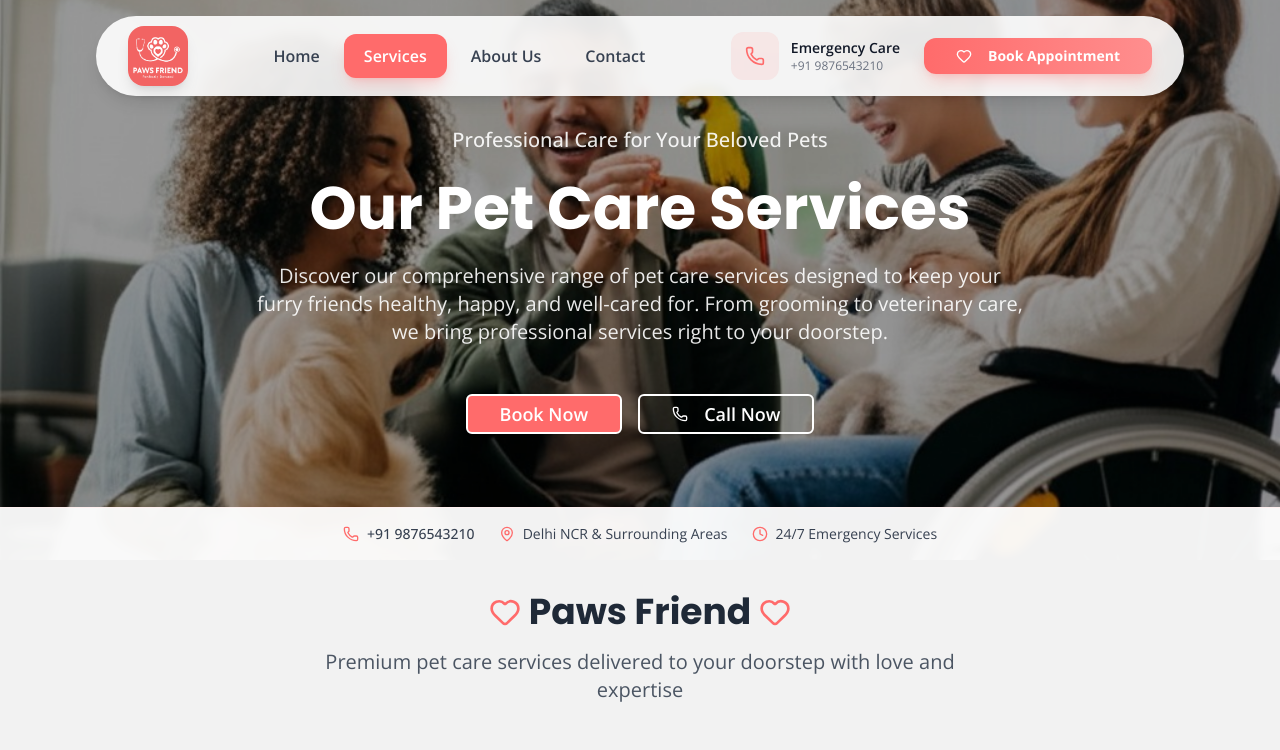
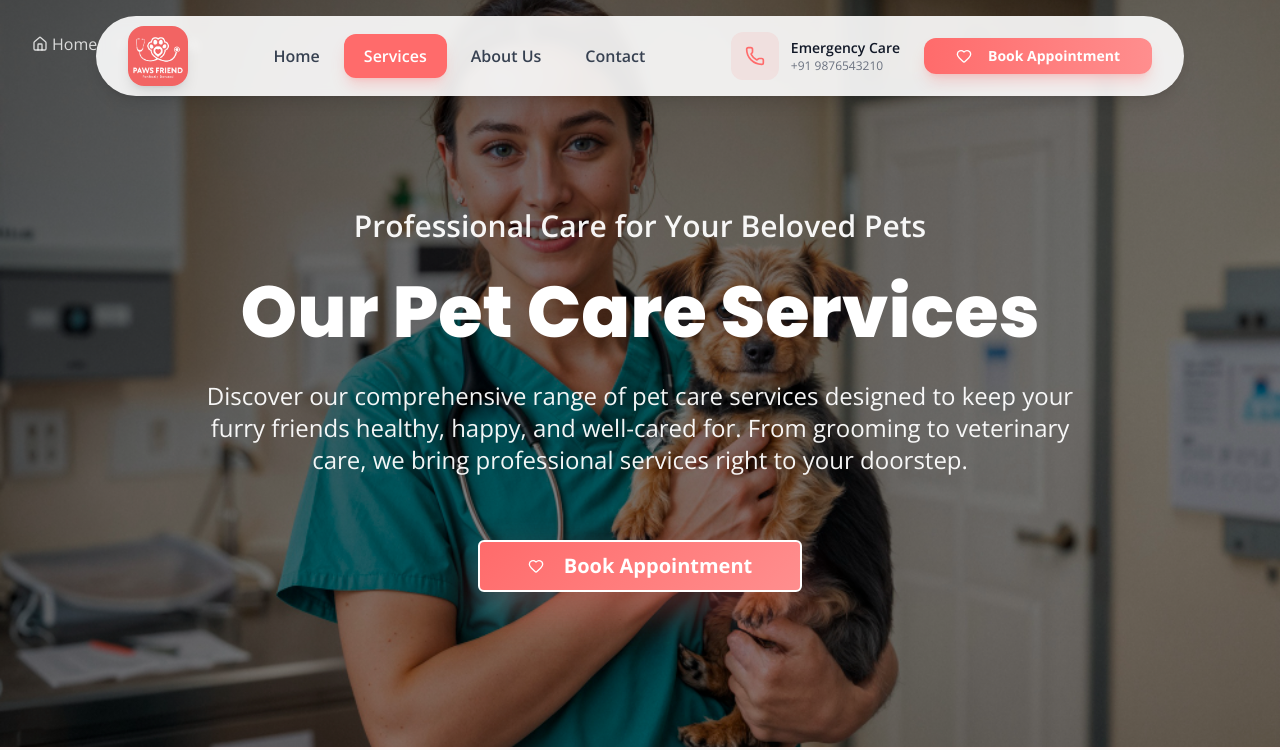
Before and after one commit to desirediv0/paws-friend, a Next.js app: page /services in a window 1280 px wide. Shown: the top 750 px of the page. Built offline with nearby package versions, Linux system fonts and the light colour scheme.

Commit message:
Refactor About, Contact, and Services pages to integrate HeroBanner component, update background images, and enhance layout with breadcrumbs for improved navigation and user experience.

```diff
--- a/src/app/about/page.js
+++ b/src/app/about/page.js
@@ -10,7 +10,8 @@ export default function AboutPage() {
         title="About Paws Friend"
         subtitle="Your Trusted Pet Care Partner"
         description="Welcome to our pet care sanctuary, where passion meets expertise. We specialize in training, grooming, walking, boarding, and veterinary services with a team of dedicated professionals."
-        backgroundImage="/happy-pets-vet.jpg"
+        backgroundImage="/veterinarian-retriever.jpg"
+        breadcrumbs={["About"]}
       />
 
       {/* Mission, Vision, Values Section */}
--- a/src/app/contact/page.js
+++ b/src/app/contact/page.js
@@ -1,52 +1,11 @@
 "use client";
 
-import { useState } from "react";
-import Header from "@/components/Header";
-import Footer from "@/components/Footer";
 import { motion } from "framer-motion";
-import { Phone, Mail, MapPin, Clock, Send, MessageSquare } from "lucide-react";
+import { Phone, Mail, MapPin, Clock } from "lucide-react";
 import AppointmentForm from "@/components/AppointmentForm";
+import HeroBanner from "@/components/hero-banner";
 
 export default function ContactPage() {
-  const [formData, setFormData] = useState({
-    name: "",
-    email: "",
-    phone: "",
-    subject: "",
-    message: "",
-  });
-
-  const [isSubmitting, setIsSubmitting] = useState(false);
-
-  const handleInputChange = (e) => {
-    const { name, value } = e.target;
-    setFormData((prev) => ({
-      ...prev,
-      [name]: value,
-    }));
-  };
-
-  const handleSubmit = async (e) => {
-    e.preventDefault();
-    setIsSubmitting(true);
-
-    // TODO: Integrate with email service (EmailJS, server API, etc.)
-    console.log("Form submitted:", formData);
-
-    // Simulate API call
-    setTimeout(() => {
-      alert("Thank you for your message! We'll get back to you soon.");
-      setFormData({
-        name: "",
-        email: "",
-        phone: "",
-        subject: "",
-        message: "",
-      });
-      setIsSubmitting(false);
-    }, 1000);
-  };
-
   const contactInfo = [
     {
       icon: Phone,
@@ -80,28 +39,13 @@ export default function ContactPage() {
 
   return (
     <main className="min-h-screen">
-      <Header />
-
-      {/* Hero Section */}
-      <section className="pt-32 pb-20 bg-gradient-to-br from-softPink to-white">
-        <div className="max-w-7xl mx-auto px-4 sm:px-6 lg:px-8">
-          <motion.div
-            initial={{ opacity: 0, y: 30 }}
-            animate={{ opacity: 1, y: 0 }}
-            transition={{ duration: 0.6 }}
-            className="text-center"
-          >
-            <h1 className="text-5xl md:text-6xl font-bold text-gray-900 mb-6">
-              Get in <span className="text-coral">Touch</span>
-            </h1>
-            <p className="text-xl text-gray-600 max-w-3xl mx-auto leading-relaxed">
-              Have questions about our services? Need to schedule an
-              appointment? We&apos;re here to help! Reach out to us and
-              we&apos;ll get back to you as soon as possible.
-            </p>
-          </motion.div>
-        </div>
-      </section>
+      <HeroBanner
+        title="Contact Us"
+        subtitle="Get in Touch with Paws Friend"
+        description="We're here to help you and your furry friends. Contact us for any queries or book an appointment today."
+        backgroundImage="/contact-hero-pets.jpg"
+        breadcrumbs={["Contact"]}
+      />
 
       {/* Contact Information */}
       <section className="py-20 bg-white">
@@ -253,8 +197,6 @@ export default function ContactPage() {
           </div>
         </div>
       </section>
-
-      <Footer />
     </main>
   );
 }
--- a/src/app/services/page.js
+++ b/src/app/services/page.js
@@ -8,16 +8,8 @@ export default function ServicesPage() {
         title="Our Pet Care Services"
         subtitle="Professional Care for Your Beloved Pets"
         description="Discover our comprehensive range of pet care services designed to keep your furry friends healthy, happy, and well-cared for. From grooming to veterinary care, we bring professional services right to your doorstep."
-        buttonText="View All Services"
-        buttonLink="#services"
-        backgroundImage="/contact-hero-pets.jpg"
-        showStats={true}
-        stats={[
-          { number: "500+", label: "Happy Pets" },
-          { number: "8", label: "Services" },
-          { number: "24/7", label: "Support" },
-          { number: "100%", label: "Satisfaction" },
-        ]}
+        backgroundImage="/veterinarian-retriever.jpg"
+        breadcrumbs={["Services"]}
       />
 
       <div id="services">
--- a/src/components/hero-banner.jsx
+++ b/src/components/hero-banner.jsx
@@ -1,89 +1,112 @@
 "use client";
 
+import { useState } from "react";
 import { Button } from "@/components/ui/button";
-import { Phone, MapPin, Clock } from "lucide-react";
+import { Heart, Home, ChevronRight } from "lucide-react";
 import Image from "next/image";
+import AppointmentModal from "./appointment-modal";
 
 export default function HeroBanner({
   title,
   subtitle,
   description,
-  backgroundImage = "/happy-pets-owner.png",
+  backgroundImage = "/veterinarian-retriever.jpg",
   showContactInfo = true,
-  ctaText = "Book Now",
-  ctaAction,
+  ctaText = "Book Appointment",
+  breadcrumbs = [],
 }) {
+  const [isModalOpen, setIsModalOpen] = useState(false);
+
+  const handleBookNow = () => {
+    setIsModalOpen(true);
+  };
+
   return (
-    <div
-      className="relative min-h-[70vh] flex items-center justify-center overflow-hidden"
-      style={{ backgroundColor: "#F2F2F2" }}
-    >
-      {/* Background Image with Overlay */}
+    <>
+      <div className="relative min-h-screen flex items-center justify-center overflow-hidden">
+        {/* Background Image */}
         <div className="absolute inset-0">
           <Image
-          src={backgroundImage || "/placeholder.svg"}
+            src={backgroundImage}
             alt="Pet care background"
             fill
             className="object-cover"
             priority
           />
-        <div className="absolute inset-0 bg-black/40"></div>
+
+          {/* Simple Gradient Overlay */}
+          <div className="absolute inset-0 bg-gradient-to-br from-black/60 to-black/40"></div>
         </div>
 
-      {/* Content */}
+        {/* Breadcrumbs */}
+        <div className="absolute top-8 left-0 right-0 z-20">
+          <div className="max-w-7xl mx-auto px-4 sm:px-6 lg:px-8">
+            <nav className="flex items-center space-x-2 text-white/80">
+              <a
+                href="/"
+                className="flex items-center hover:text-white transition-colors"
+              >
+                <Home className="w-4 h-4 mr-1" />
+                Home
+              </a>
+              {breadcrumbs.map((crumb, index) => (
+                <div key={index} className="flex items-center">
+                  <ChevronRight className="w-4 h-4 mx-2" />
+                  <span className="text-white font-medium">{crumb}</span>
+                </div>
+              ))}
+            </nav>
+          </div>
+        </div>
+
+        {/* Main Content */}
         <div className="relative z-10 max-w-6xl mx-auto px-4 sm:px-6 lg:px-8 text-center text-white">
-        <div className="space-y-6">
+          <div className="space-y-8">
             {subtitle && (
-            <p className="text-lg sm:text-xl font-medium opacity-90">
+              <p className="text-2xl sm:text-3xl font-semibold opacity-95">
                 {subtitle}
               </p>
             )}
 
-          <h1 className="text-4xl sm:text-5xl lg:text-6xl font-bold leading-tight">
+            <h1 className="text-5xl sm:text-6xl lg:text-7xl font-black leading-tight">
               {title}
             </h1>
 
-          <p className="text-lg sm:text-xl max-w-3xl mx-auto opacity-90 leading-relaxed">
+            <p className="text-xl sm:text-2xl max-w-4xl mx-auto opacity-95 leading-relaxed">
               {description}
             </p>
 
-          <div className="flex flex-col sm:flex-row gap-4 justify-center items-center pt-6">
+            {/* Simple CTA Button */}
+            <div className="pt-8">
               <Button
                 size="lg"
-              className="px-8 py-3 text-lg font-semibold text-white border-2 border-white hover:bg-white hover:text-gray-900 transition-all duration-300"
-              style={{ backgroundColor: "#FF6B6B" }}
-              onClick={ctaAction}
+                className="px-12 py-6 text-xl font-bold text-white border-2 border-white hover:bg-white hover:text-gray-900 transition-all duration-300 transform hover:scale-105"
+                style={{
+                  background:
+                    "linear-gradient(135deg, #FF6B6B 0%, #FF8E8E 100%)",
+                  boxShadow: "0 20px 40px rgba(255, 107, 107, 0.3)",
+                }}
+                onClick={handleBookNow}
               >
+                <Heart className="w-6 h-6 mr-3" />
                 {ctaText}
-            </Button>
-
-            <Button
-              variant="outline"
-              size="lg"
-              className="px-8 py-3 text-lg font-semibold bg-transparent border-2 border-white text-white hover:bg-white hover:text-gray-900 transition-all duration-300"
-            >
-              <Phone className="w-5 h-5 mr-2" />
-              Call Now
               </Button>
             </div>
           </div>
         </div>
 
-      {/* Contact Info Bar */}
+        {/* Simple Contact Info Bar */}
         {showContactInfo && (
           <div className="absolute bottom-0 left-0 right-0 bg-white/95 backdrop-blur-sm border-t">
             <div className="max-w-6xl mx-auto px-4 py-4">
               <div className="flex flex-col sm:flex-row justify-center items-center gap-6 text-sm text-gray-700">
                 <div className="flex items-center gap-2">
-                <Phone className="w-4 h-4" style={{ color: "#FF6B6B" }} />
                   <span className="font-medium">+91 9876543210</span>
                 </div>
                 <div className="flex items-center gap-2">
-                <MapPin className="w-4 h-4" style={{ color: "#FF6B6B" }} />
                   <span>Delhi NCR & Surrounding Areas</span>
                 </div>
                 <div className="flex items-center gap-2">
-                <Clock className="w-4 h-4" style={{ color: "#FF6B6B" }} />
                   <span>24/7 Emergency Services</span>
                 </div>
               </div>
@@ -91,5 +114,12 @@ export default function HeroBanner({
           </div>
         )}
       </div>
+
+      {/* Appointment Modal */}
+      <AppointmentModal
+        isOpen={isModalOpen}
+        onClose={() => setIsModalOpen(false)}
+      />
+    </>
   );
 }
```
Lines whose indentation alone changed are shown as unchanged.
